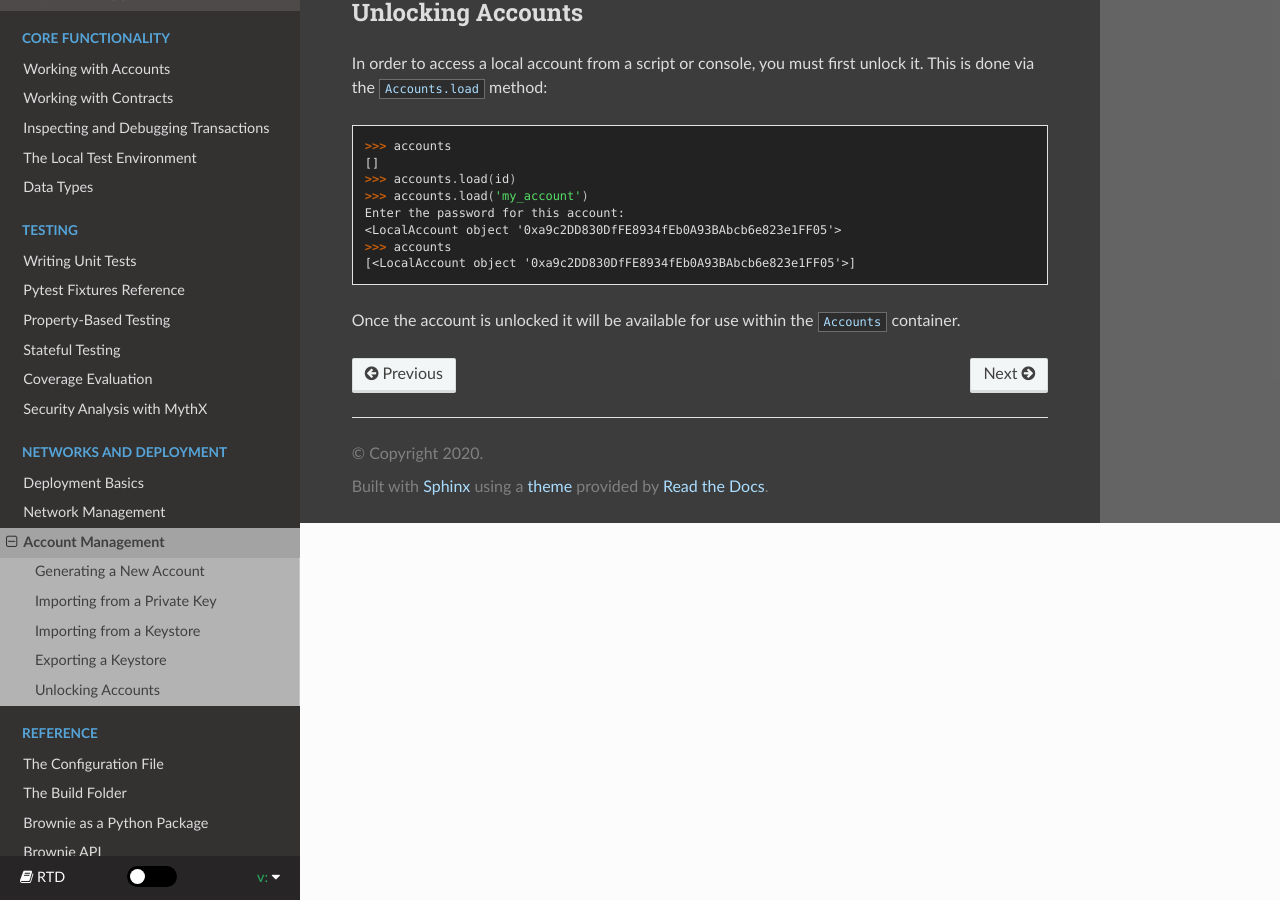
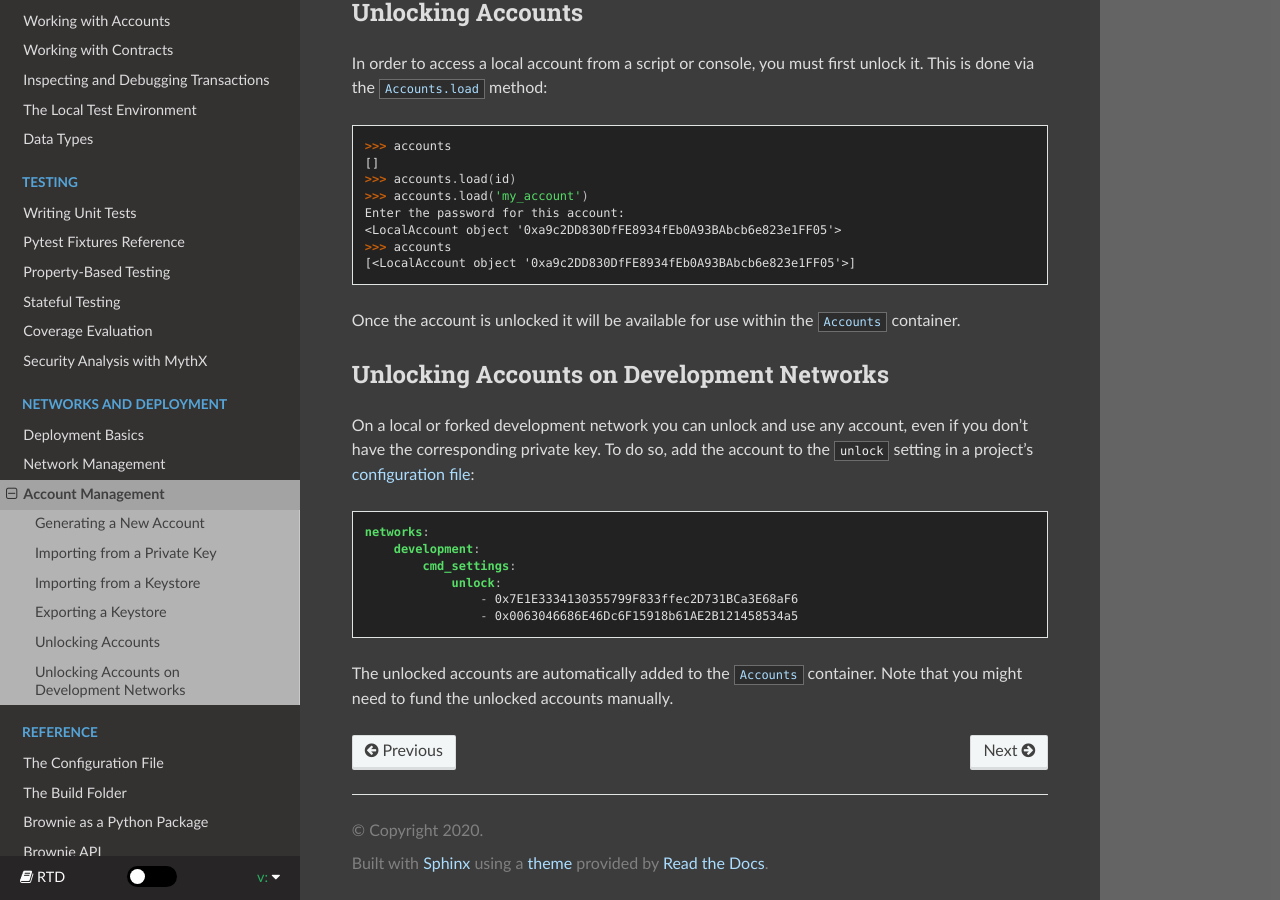
Before and after one commit to eth-brownie/brownie, a Sphinx documentation site: the page built from docs/account-management.rst, in a window 1280 px wide and 900 px high, scrolled down 1399 px. Built offline with Sphinx 7.4.7 and the Read the Docs theme 2.0.0, drawn with Linux system fonts in a browser that asks for light colours.

Commit message:
docs: added docs for unlock

```diff
--- a/docs/account-management.rst
+++ b/docs/account-management.rst
@@ -75,3 +75,21 @@ In order to access a local account from a script or console, you must first unlo
     [<LocalAccount object '0xa9c2DD830DfFE8934fEb0A93BAbcb6e823e1FF05'>]
 
 Once the account is unlocked it will be available for use within the :func:`Accounts <brownie.network.account.Accounts>` container.
+
+Unlocking Accounts on Development Networks
+==========================================
+
+On a local or forked development network you can unlock and use any account, even if you don't have the corresponding private key.
+To do so, add the account to the ``unlock`` setting in a project's :ref:`configuration file<config>`:
+
+.. code-block:: yaml
+
+        networks:
+            development:
+                cmd_settings:
+                    unlock:
+                        - 0x7E1E3334130355799F833ffec2D731BCa3E68aF6
+                        - 0x0063046686E46Dc6F15918b61AE2B121458534a5
+
+The unlocked accounts are automatically added to the :func:`Accounts <brownie.network.account.Accounts>` container.
+Note that you might need to fund the unlocked accounts manually.
--- a/docs/api-network.rst
+++ b/docs/api-network.rst
@@ -153,9 +153,10 @@ Accounts Methods
         mnemonic: 'buffalo cinnamon glory chalk require inform strike ginger crop sell hidden cart'
         <LocalAccount '0xf293C5E0b22802Bf5DCef3FB8112EaA4cA54fcCF'>
 
-.. py:classmethod:: Accounts.at(address)
+.. py:classmethod:: Accounts.at(address, force=False)
 
     Given an address as a string, returns the corresponding :func:`Account <brownie.network.account.Account>` or :func:`LocalAccount <brownie.network.account.LocalAccount>` from the container.
+    If ``force=True``, returns and adds the account even if it is not found in the container. Use this if an account is unlocked by external means.
 
     .. code-block:: python
 
--- a/docs/config.rst
+++ b/docs/config.rst
@@ -85,7 +85,7 @@ Networks
 
         Additional commandline parameters, which are passed into Ganache as commandline arguments. These settings will update the network specific settings defined in :ref:`network management<adding-network>` whenever the project with this configuration file is active.
 
-        The following example shows all commandline settings with their default value. ``fork`` has no default value and ``time`` will default to the current time. See :ref:`adding a development network<adding-network>` for more details on the arguments.
+        The following example shows all commandline settings with their default value. ``fork`` and ``unlock`` have no default values and ``time`` will default to the current time. See :ref:`adding a development network<adding-network>` for more details on the arguments.
 
     .. code-block:: yaml
 
--- a/docs/network-management.rst
+++ b/docs/network-management.rst
@@ -102,6 +102,7 @@ The following optional fields may be given for development networks, which are p
     * ``block_time``: The time waited between mining blocks. Defaults to instant mining.
     * ``default_balance``: The starting balance for all unlocked accounts. Can be given as unit string like "1000 ether" or "50 gwei" or as an number **in Ether**. Will default to 100 ether.
     * ``time``: Date (ISO 8601) that the first block should start. Use this feature, along with :func:`Rpc.sleep <Rpc.sleep>` to test time-dependent code. Defaults to the current time.
+    * ``unlock``: A single address or a list of addresses to unlock. These accounts are added to the :func:`Accounts <brownie.network.account.Accounts>` container and can be used as if the private key is known. Also works in combination with ``fork`` to send transactions from any account.
 
 .. note::
     These optional commandline fields can also be specified on a project level in the project's ``brownie-config.yaml`` file. See the :ref:`configuration files<config>`.
```
Also changed, not shown: other parts of docs/config.rst (+2 -1 lines).
